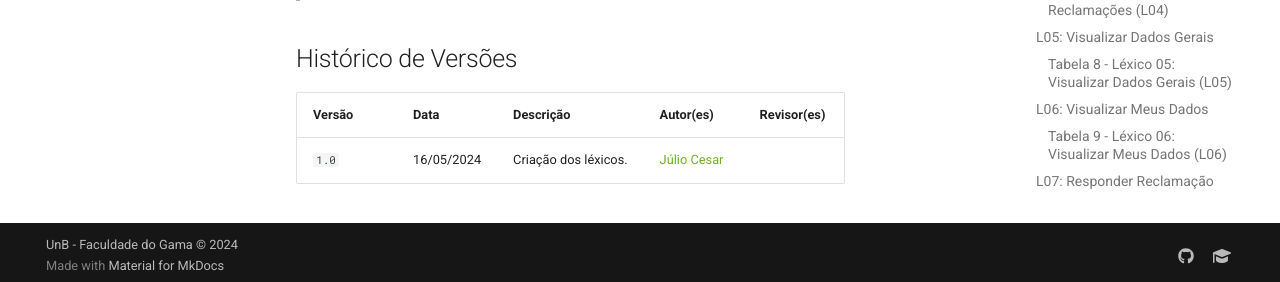
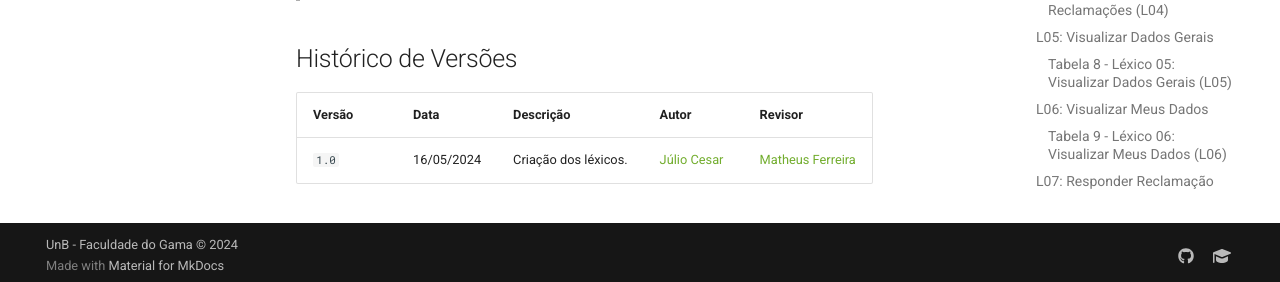
Before and after one commit to Requisitos-de-Software/2024.1-Grupo08, an MkDocs documentation site: the page built from docs/Modelagem/lexicos.md, in a window 1280 px wide and 900 px high, scrolled down 5608 px. Shown: the part 612-894 px from the top of the window. Built offline with MkDocs 1.6.1 and Material for MkDocs 9.7.7, drawn with Linux system fonts in a browser that asks for light colours; comment, search, counter and statistics services are not loaded.

```diff
--- a/docs/Modelagem/lexicos.md
+++ b/docs/Modelagem/lexicos.md
@@ -179,6 +179,6 @@ O usuário avalia a resposta de uma empresa à reclamação que ele fez.
 
 ## Histórico de Versões
 
-| Versão | Data       | Descrição                                    | Autor(es)                                        | Revisor(es)                                      |
-| ------ | ---------- | -------------------------------------------- | ------------------------------------------------ | ------------------------------------------------ |
-| `1.0`  | 16/05/2024 | Criação dos léxicos.                           | [Júlio Cesar](https://github.com/Julio1099) | |
+| Versão | Data       | Descrição               | Autor                                           | Revisor                                              |
+|--------|------------|-------------------------|-------------------------------------------------|------------------------------------------------------|
+| `1.0`  | 16/05/2024 | Criação dos léxicos.    | [Júlio Cesar](https://github.com/Julio1099)     | [Matheus Ferreira](https://github.com/matferreira1)  |
```
